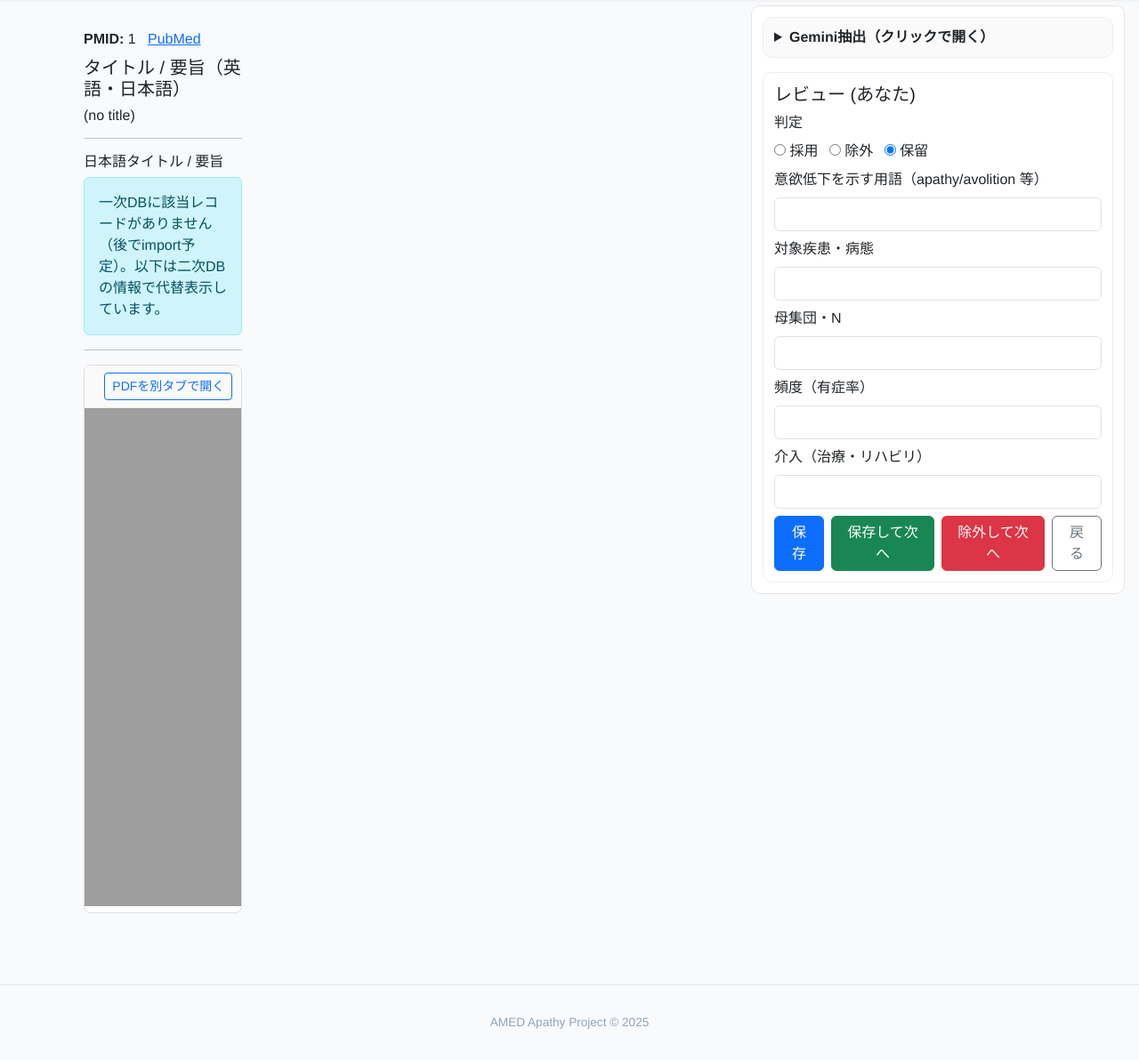
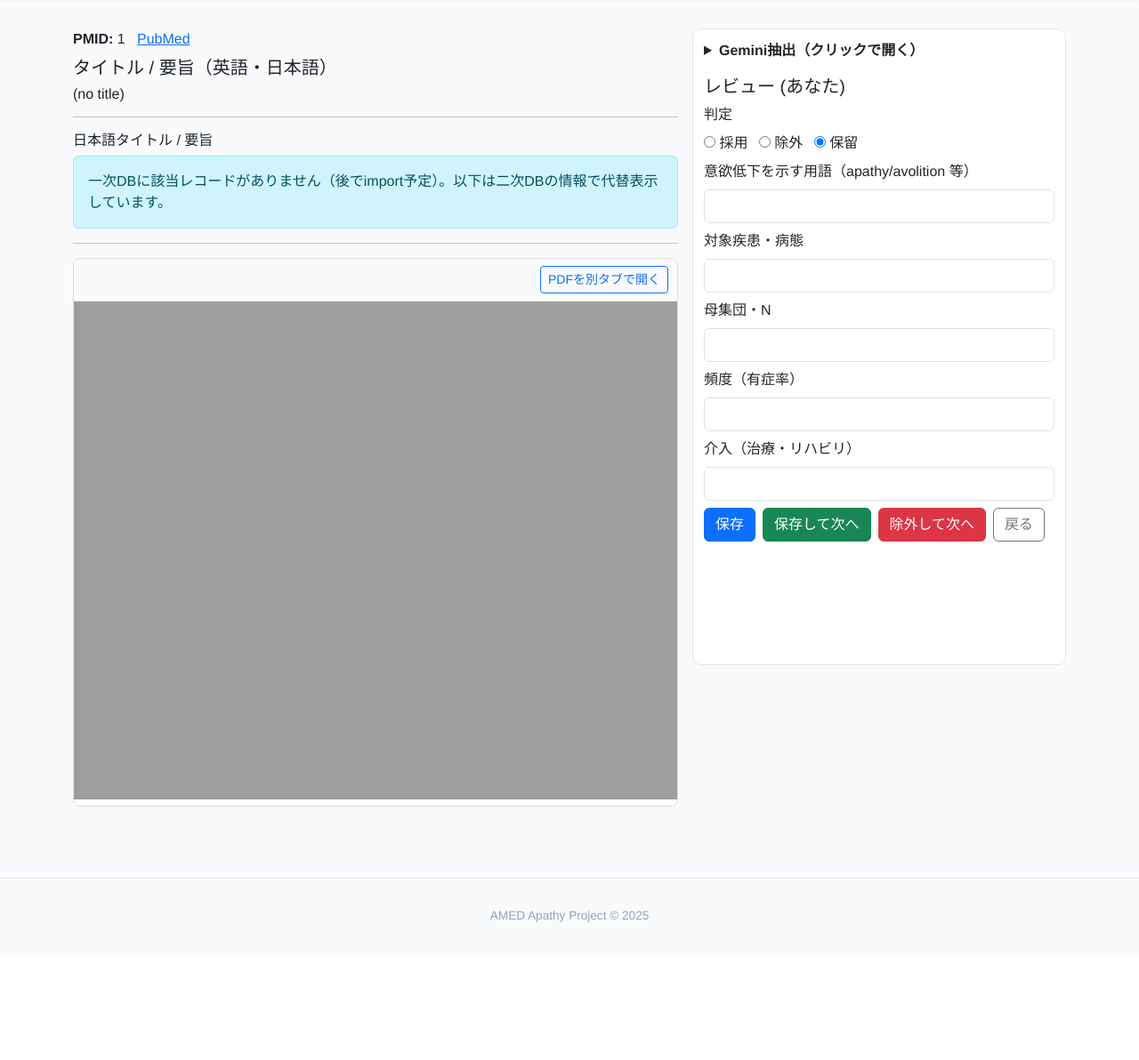
Before and after one commit to kasadera-creator/apathy_screen, a FastAPI app: page /secondary/1/1 in a window 1280 px wide. Shown: the part 66-1258 px from the top of the page at 89% size. After the commit the page ends 1103 px from the top, so only its background shows below. Run offline with FastAPI, Linux system fonts and the light colour scheme; the visitor is signed in with stand-in values (Sample User, id 1); data comes from the database, SQL or seed files in the repository; data that the repository does not hold is empty.

Commit message:
Update secondary_review.html

```diff
--- a/templates/secondary_review.html
+++ b/templates/secondary_review.html
@@ -3,9 +3,8 @@
 {% block title %}二次レビュー - {{ pmid }}{% endblock %}
 
 {% block content %}
-<div class="container-fluid">
-  <div class="row g-3 align-items-start">
-    <div class="col-12 col-lg-7">
+<div class="review-layout">
+  <div class="review-left">
     <div class="mb-2">
       <strong>PMID: </strong>{{ pmid }}
       &nbsp; <a href="https://pubmed.ncbi.nlm.nih.gov/{{ pmid }}/" target="_blank" rel="noopener">PubMed</a>
@@ -70,9 +69,7 @@
     </div>
   </div>
 
-    <div class="col-12 col-lg-5">
-      <div class="right-sticky">
-        <div class="right-sticky__inner">
+  <div class="review-right">
     <details class="gemini-box" {% if auto and auto.needs_review %}open{% endif %}>
       <summary>Gemini抽出（クリックで開く）{% if auto and auto.auto_confidence %} / 信頼度: {{ auto.auto_confidence }}{% endif %}</summary>
       <div class="mt-2">
@@ -150,59 +147,55 @@
     </div>
   </div>
 </div>
-    </div>
-  </div>
-</div>
 
 <style>
-  /* ===== Right column: robust fixed on desktop ===== */
-  .right-sticky{
-    /* default/mobile: normal flow */
-    position: static;
+/* ===== Two-pane layout ===== */
+.review-layout{
+  display: grid;
+  grid-template-columns: minmax(0, 1fr) 420px;
+  gap: 16px;
 }
-  .right-sticky__inner{
+
+/* Left: article */
+.review-left{
+  min-width: 0;
+}
+
+/* Right: sticky input */
+.review-right{
+  position: sticky;
+  top: 72px; /* navbar height */
+  max-height: calc(100vh - 84px);
+  overflow-y: auto;
+
   border: 1px solid #e6e6e6;
   border-radius: 10px;
   background: #fff;
   padding: 12px;
 }
 
-  /* lg以上で右パネルを固定（stickyが死んでも確実に効く） */
-  @media (min-width: 992px){
-    .right-sticky{
-      position: fixed;
-      top: 72px;          /* navbar height */
-      right: 16px;        /* gap from right edge */
-      width: 420px;       /* match column width; adjust if needed */
-      z-index: 10;
+/* Mobile: single column */
+@media (max-width: 991px){
+  .review-layout{
+    grid-template-columns: 1fr;
   }
-    .right-sticky__inner{
-      max-height: calc(100vh - 84px);
-      overflow-y: auto;
-    }
-
-    /* Prevent left column content from flowing under the fixed right panel */
-    .col-lg-7{
-      padding-right: 460px; /* 420px width + extra gap */
+  .review-right{
+    position: static;
+    max-height: none;
+    overflow: visible;
   }
 }
 
-  /* PDF panel */
+/* PDF panel (そのまま) */
 .pdf-panel { border:1px solid #ddd; border-radius:8px; overflow:hidden; background:#fff; }
 .pdf-panel__toolbar { display:flex; justify-content:flex-end; padding:8px 10px; border-bottom:1px solid #eee; background:#fafafa; }
 .pdf-panel__iframe { width:100%; height:70vh; border:0; }
 @media (max-width:767px) { .pdf-panel__iframe { height:60vh; } }
 
-  /* Gemini details styling */
-  details.gemini-box{ border:1px solid #eee; border-radius:10px; background:#fafafa; padding:10px 12px; }
-  details.gemini-box > summary{ cursor:pointer; font-weight:600; display: list-item !important; }
-  .entry-box{ border:1px solid #eee; border-radius:10px; background:#fff; padding:12px; }
-
-  /* Mobile fallback: static right column */
-  @media (max-width: 991px){
-    .right-sticky{ position: static; top: auto; }
-    .right-sticky__inner{ max-height: none; overflow: visible; }
-    .col-lg-7{ padding-right: 15px; }
+/* Gemini */
+details.gemini-box > summary{
+  cursor:pointer;
+  font-weight:600;
 }
 </style>
 
```
Lines whose indentation alone changed are shown as unchanged.
